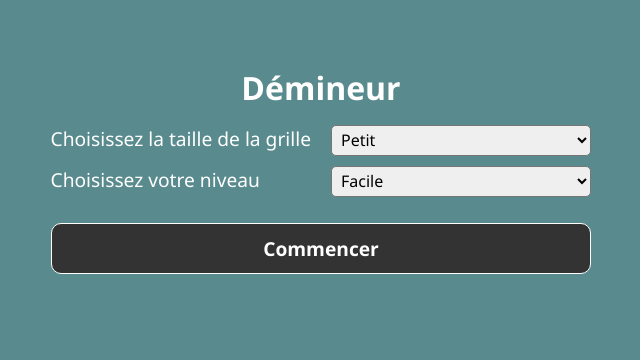
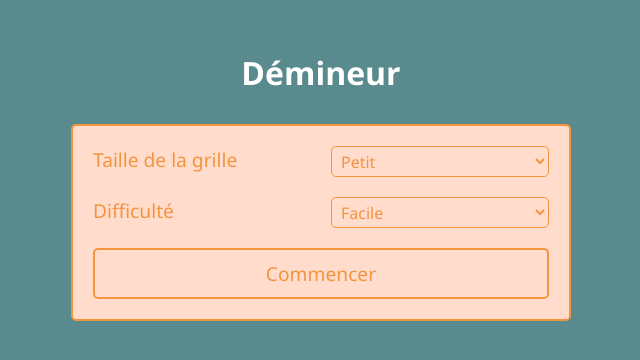
Before and after one commit to cedric69lt/Minesweeper, a React (Create React App) app: page / in a window 1280 px wide. Shown: the part 214-574 px from the top of the page, without its empty margins (319-959 px from the left). Built offline with nearby package versions, Linux system fonts and the light colour scheme.

Commit message:
✨ Integrated Home comp with the game comp

```diff
--- a/src/App.tsx
+++ b/src/App.tsx
@@ -7,7 +7,8 @@ import { useState } from 'react';
 // ---------------------------------------------------------------------------------------------------------------------
 
 // ----------------------------------------------------- Context -------------------------------------------------------
-import { RecoilRoot } from 'recoil';
+import { useRecoilState } from 'recoil';
+import { gameStateAtom } from './contexts/gameState';
 // ---------------------------------------------------------------------------------------------------------------------
 
 // --------------------------------------------------- Components ------------------------------------------------------
@@ -28,9 +29,13 @@ import LeaderBoard from './components/Leaderboard/leaderboard';
 const App = () => {
 	const [helpDisplayed, displayHelp] = useState(false);
 
+	const [gameState] = useRecoilState(gameStateAtom);
+
 	return (
 		<div className='App'>
-			{/* <RecoilRoot>
+			{gameState.status === 'settings' && <Home />}
+			{(gameState.status === 'idle' || gameState.status === 'playing') && (
+				<>
 					<div className='stats'>
 						<Timer />
 						<Logo className={'logo'} />
@@ -44,16 +49,16 @@ const App = () => {
 						<Question />
 						<span>Comment jouer</span>
 					</button>
-			</RecoilRoot>
 					{helpDisplayed && (
 						<Help
 							onClose={() => {
 								displayHelp(false);
 							}}
 						/>
-			)} */}
-			<Home />
-			{/* <LeaderBoard /> */}
+					)}
+				</>
+			)}
+			{gameState.status === 'board' && <LeaderBoard />}
 		</div>
 	);
 };
--- a/src/components/Grid/Grid.tsx
+++ b/src/components/Grid/Grid.tsx
@@ -22,10 +22,10 @@ import Flag from '../../assets/flag.png';
 import './styles.scss';
 // ---------------------------------------------------------------------------------------------------------------------
 
-const Grid = ({ size = 12, difficulty = 'beginner' }) => {
+const Grid = () => {
 	const [gameState, setGameState] = useRecoilState(gameStateAtom);
 
-	const [grid, setGrid] = useState(genGrid(size));
+	const [grid, setGrid] = useState(genGrid(gameState.gridSize));
 
 	const [, updateGrid] = useState({});
 	const forceUpdate = useCallback(() => updateGrid({}), []);
@@ -37,7 +37,7 @@ const Grid = ({ size = 12, difficulty = 'beginner' }) => {
 		if (grid[rowIndex][colIndex].hidden && !grid[rowIndex][colIndex].flag) {
 			setGrid((prev) => {
 				if (gameState.status === 'idle') {
-					const { grid: newGrid, bombsCount } = startGame(prev, difficulty as Difficulty, true, rowIndex, colIndex);
+					const { grid: newGrid, bombsCount } = startGame(prev, gameState.difficulty as Difficulty, true, rowIndex, colIndex);
 					prev = newGrid;
 
 					setGameState((prevGameState) => ({
@@ -59,7 +59,7 @@ const Grid = ({ size = 12, difficulty = 'beginner' }) => {
 		if (grid[rowIndex][colIndex].hidden) {
 			setGrid((prev) => {
 				if (gameState.status === 'idle') {
-					const { grid: newGrid, bombsCount } = startGame(prev, difficulty as Difficulty, false);
+					const { grid: newGrid, bombsCount } = startGame(prev, gameState.difficulty as Difficulty, false);
 					prev = newGrid;
 
 					setGameState((prevGameState) => ({
@@ -97,7 +97,7 @@ const Grid = ({ size = 12, difficulty = 'beginner' }) => {
 		<div
 			className='grid'
 			style={{
-				gridTemplateRows: `repeat(${size}, var(--size))`,
+				gridTemplateRows: `repeat(${gameState.gridSize}, var(--size))`,
 			}}
 		>
 			{grid.map((row, rowIndex) => (
@@ -105,7 +105,7 @@ const Grid = ({ size = 12, difficulty = 'beginner' }) => {
 					key={`row${rowIndex}`}
 					className='row'
 					style={{
-						gridTemplateColumns: `repeat(${size}, var(--size))`,
+						gridTemplateColumns: `repeat(${gameState.gridSize}, var(--size))`,
 					}}
 				>
 					{row.map((cell, cellIndex) => {
--- a/src/components/Home/Home.tsx
+++ b/src/components/Home/Home.tsx
@@ -1,27 +1,79 @@
+// ---------------------------------------------------------------------------------------------------------------------
+//!                                                       Imports
+// ---------------------------------------------------------------------------------------------------------------------
+
+// ----------------------------------------------------- Styles --------------------------------------------------------
+import { useRef } from 'react';
 import './styles.scss';
+import { useRecoilState } from 'recoil';
+import { gameStateAtom } from '../../contexts/gameState';
+// ---------------------------------------------------------------------------------------------------------------------
 
 const Home = () => {
+	const difficultyRef = useRef<HTMLSelectElement>(null);
+	const sizeRef = useRef<HTMLSelectElement>(null);
+
+	const [, setGameState] = useRecoilState(gameStateAtom);
+
+	const onClick = () => {
+		if (difficultyRef.current !== null && sizeRef.current !== null) {
+			const difficulty = difficultyRef.current.value;
+			const size = sizeRef.current.value;
+
+			setGameState((prev) => ({
+				...prev,
+				difficulty: difficulty,
+				gridSize: parseInt(size),
+				status: 'idle',
+			}));
+		}
+	};
+
 	return (
 		<div className='gameContainer'>
-			<h1 className='gameTitle'>Démineur</h1>
+			<h1 className='title'>Démineur</h1>
+
 			<div className='settingsContainer'>
 				<div className='selectorBox'>
-					<p className='chooseTitle'>Choisissez la taille de la grille</p>
-					<select className='parameterBox'>
-						<option value='little'>Petit</option>
-						<option value='medium'>Moyen</option>
-						<option value='big'>Grand</option>
+					<p className='settingLabel'>Taille de la grille</p>
+					<select
+						ref={sizeRef}
+						className='select'
+					>
+						<option
+							value='12'
+							selected
+						>
+							Petit
+						</option>
+						<option value='16'>Moyen</option>
+						<option value='20'>Grand</option>
 					</select>
 				</div>
+
 				<div className='selectorBox'>
-					<p className='chooseTitle'>Choisissez votre niveau</p>
-					<select className='parameterBox'>
-						<option value='easy'>Facile</option>
-						<option value='medium'>Moyen</option>
-						<option value='hard'>Difficile</option>
+					<p className='settingLabel'>Difficulté</p>
+					<select
+						ref={difficultyRef}
+						className='select'
+					>
+						<option
+							value='beginner'
+							selected
+						>
+							Facile
+						</option>
+						<option value='intermediate'>Moyen</option>
+						<option value='expert'>Difficile</option>
 					</select>
 				</div>
-				<button className='startGameBtn'>Commencer</button>
+
+				<button
+					className='startButton'
+					onClick={onClick}
+				>
+					Commencer
+				</button>
 			</div>
 		</div>
 	);
--- a/src/components/Home/styles.scss
+++ b/src/components/Home/styles.scss
@@ -1,47 +1,64 @@
 .gameContainer {
 	display: flex;
 	flex-direction: column;
-    align-items: center;
 	justify-content: center;
-    height: 100vh;
+	align-items: stretch;
+	gap: 30px;
+	width: 95svw;
+	max-width: 500px;
+
+	& > .title {
+		font-size: 2em;
+		font-weight: 600;
+		text-align: center;
+		color: #ffffff;
 	}
 
-.gameTitle {
-    font-size: 2rem;
-    font-weight: bold;
-}
+	& > .settingsContainer {
+		display: flex;
+		flex-direction: column;
+		gap: 20px;
+		padding: 20px;
+		border: 2px solid #f39440;
+		border-radius: 5px;
+		background-color: #ffdccb;
 
-.settingsContainer {
-    display: grid;
-    grid-template-rows: repeat(2, 1fr);
-    margin: 1rem 0 1rem 0;
-    gap: 10px;
-}
-
-.selectorBox {
+		& > .selectorBox {
 			display: grid;
 			grid-template-columns: 1fr 1fr;
 			gap: 20px;
+
+			& > .settingLabel {
+				font-size: 1.2rem;
+				color: #f39440;
 			}
 
-.chooseTitle{
-    font-size: 1.2rem;
+			& > .select {
+				padding: 2.5px 5px;
+				border: 1px solid #f39440;
+				border-radius: 5px;
+				background-color: #ffdccb;
+				font-size: 1rem;
+				color: #f39440;
+				outline: none;
+				cursor: pointer;
+			}
 		}
 
-.parameterBox {
-    font-size: 1rem;
+		& > .startButton {
+			padding: 10px;
+			border: 2px solid #f39440;
 			border-radius: 5px;
-    padding: 2.5px 5px;
+			background-color: #ffdccb;
+			font-size: 1.2em;
+			color: #f39440;
+			cursor: pointer;
+			transition: background-color 0.3s ease, color 0.3s ease;
+
+			&:hover {
+				background-color: #f39440;
+				color: #ffdccb;
 			}
-
-.startGameBtn {
-    margin: 1rem 0 1rem 0;
-    padding: 0.7rem 1rem;
-    border-radius: 10px;
-    font-size: 1.2rem;
-    font-weight: bold;
-    background-color: #333;
-    color: #FFF;
-    border: #FFF 0.5px solid;
-    cursor: pointer;
 		}
+	}
+}
--- a/src/contexts/gameState.ts
+++ b/src/contexts/gameState.ts
@@ -3,8 +3,10 @@ import { atom } from 'recoil';
 export const gameStateAtom = atom({
 	key: 'gameState',
 	default: {
+		status: 'settings',
+		difficulty: 'begginer',
+		gridSize: 20,
 		bombs: 0,
 		placedFlags: 0,
-		status: 'idle',
 	},
 });
--- a/src/index.scss
+++ b/src/index.scss
@@ -5,12 +5,17 @@
 	font-family: 'Segoe UI', Tahoma, Geneva, Verdana, sans-serif;
 	-webkit-font-smoothing: antialiased;
 	-moz-osx-font-smoothing: grayscale;
+	user-select: none;
 }
 
 #root {
+	display: flex;
+	flex-direction: column;
+	justify-content: center;
+	align-items: center;
+	gap: 20px;
 	width: 100svw;
 	height: 100svh;
 	background: #598b8e;
 	overflow: hidden;
-	color: #fff;
 }
--- a/src/index.tsx
+++ b/src/index.tsx
@@ -2,11 +2,14 @@ import React from 'react';
 import ReactDOM from 'react-dom/client';
 import './index.scss';
 import App from './App';
+import { RecoilRoot } from 'recoil';
 
 const root = ReactDOM.createRoot(document.getElementById('root') as HTMLElement);
 
 root.render(
 	<React.StrictMode>
-		<App />
+		<RecoilRoot>
+			<App />
+		</RecoilRoot>
 	</React.StrictMode>,
 );
```
Lines whose indentation alone changed are shown as unchanged.
